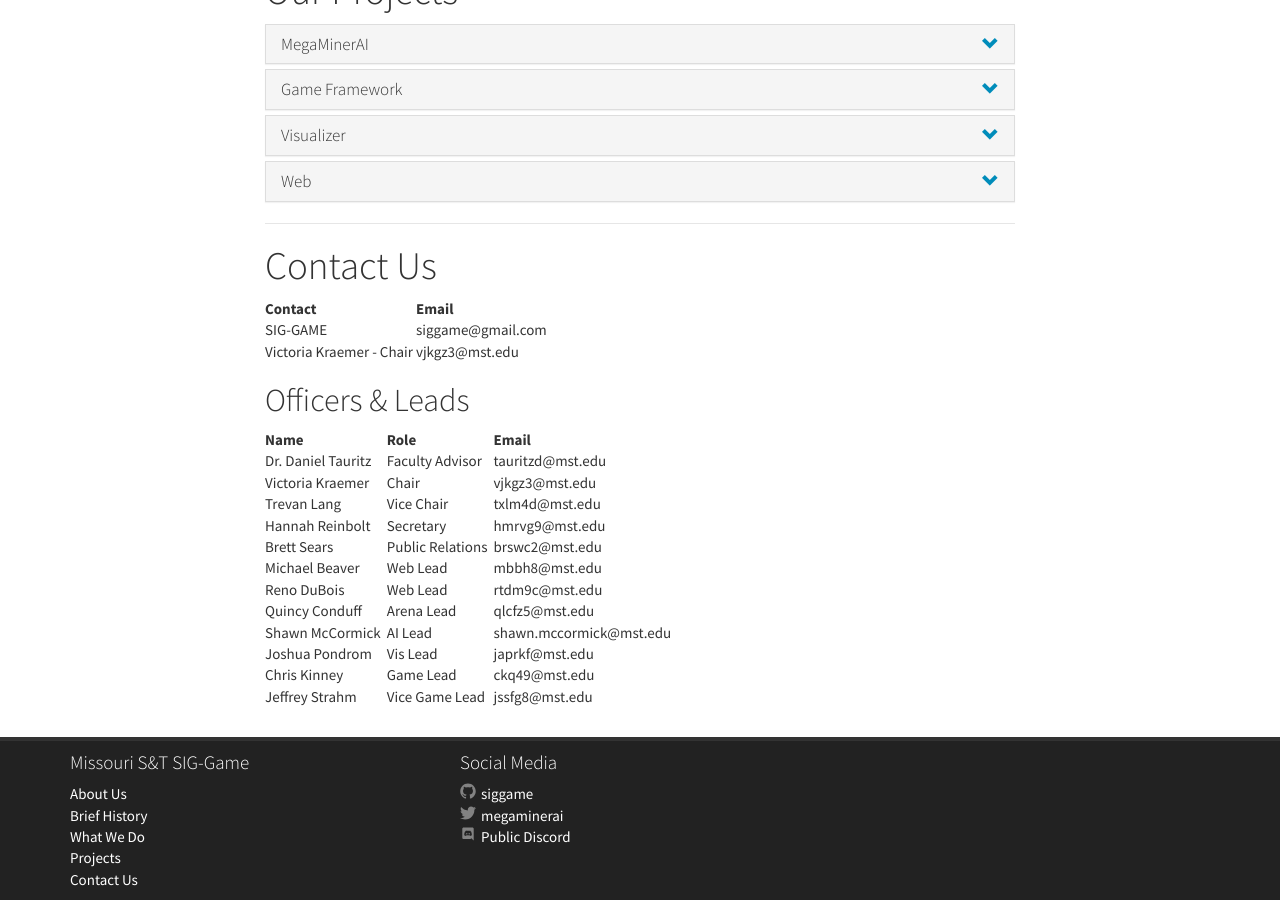
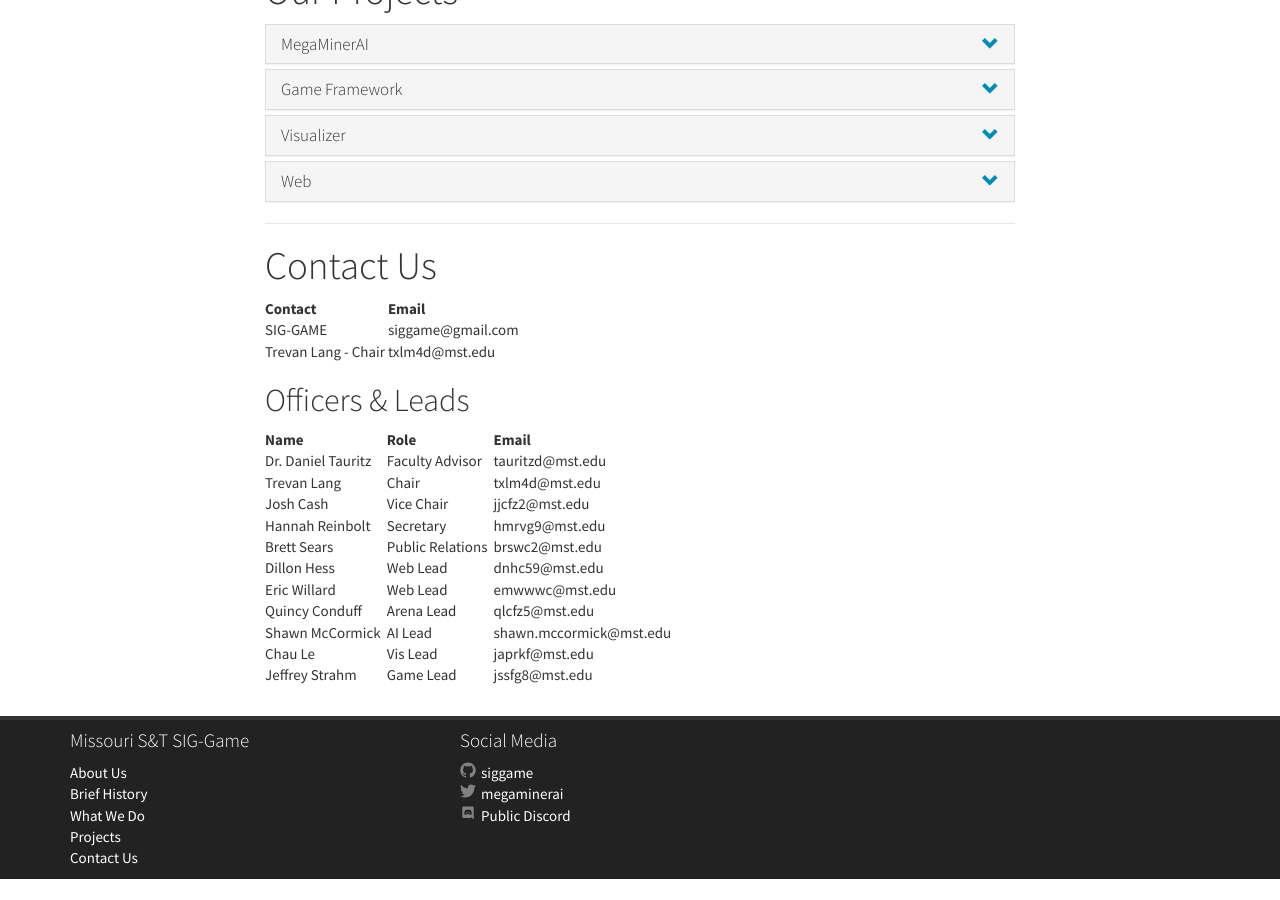
Before and after one commit to siggame/siggame.github.io, a Jekyll site: the page built from about.md, in a window 1280 px wide and 900 px high, scrolled down 1004 px. Built offline with Jekyll 4.4.1, drawn with Linux system fonts in a browser that asks for light colours; nearby versions of some CDN libraries; after the commit the page ends 1883 px from its top, so only the background shows below that.

Commit message:
Updated site to reflect new positions

```diff
--- a/about.md
+++ b/about.md
@@ -101,7 +101,7 @@ Contact Us  {#Contact-Us}
 | Contact || Email |
 | -------------- | ---------- |
 | SIG-GAME || siggame@gmail.com |
-| Victoria Kraemer - Chair || vjkgz3@mst.edu |
+| Trevan Lang - Chair || txlm4d@mst.edu |
 
 Officers & Leads
 --------
@@ -109,17 +109,16 @@ Officers & Leads
 | Name &nbsp;| Role | Email |
 |-------------|-----------|------------|
 | Dr. Daniel Tauritz | Faculty Advisor | tauritzd@mst.edu |
-| Victoria Kraemer | Chair | vjkgz3@mst.edu |
-| Trevan Lang | Vice Chair | txlm4d@mst.edu |
+| Trevan Lang | Chair | txlm4d@mst.edu |
+| Josh Cash | Vice Chair | jjcfz2@mst.edu |
 | Hannah Reinbolt | Secretary | hmrvg9@mst.edu |
-| Brett Sears | Public Relations &nbsp; | brswc2@mst.edu |
-| Michael Beaver | Web Lead | mbbh8@mst.edu |
-| Reno DuBois | Web Lead | rtdm9c@mst.edu |
+| Brett Sears | Public Relations &nbsp;| brswc2@mst.edu |
+| Dillon Hess | Web Lead | dnhc59@mst.edu |
+| Eric Willard | Web Lead | emwwwc@mst.edu |
 | Quincy Conduff | Arena Lead | qlcfz5@mst.edu |
 | Shawn McCormick &nbsp;| AI Lead | shawn.mccormick@mst.edu |
-| Joshua Pondrom | Vis Lead | japrkf@mst.edu |
-| Chris Kinney | Game Lead | ckq49@mst.edu |
-| Jeffrey Strahm | Vice Game Lead | jssfg8@mst.edu |
+| Chau Le | Vis Lead | japrkf@mst.edu |
+| Jeffrey Strahm | Game Lead | jssfg8@mst.edu |
 
 <!--  LocalWords:  MegaMinerAI
  -->
```
